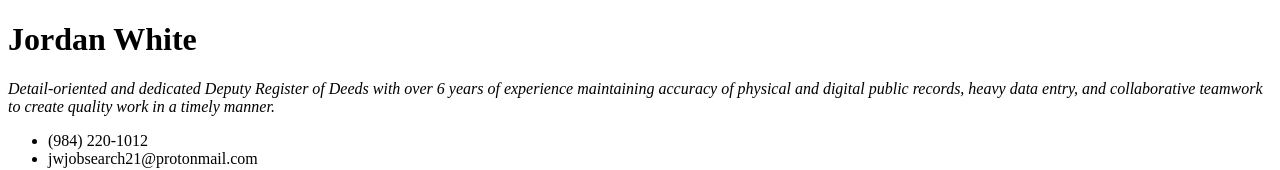
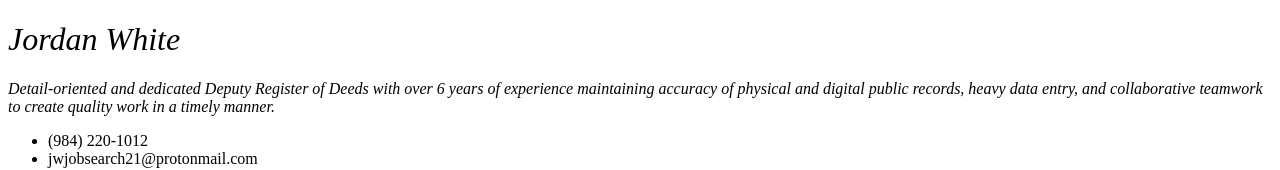
Before and after one commit to Jordan-W2/Jordan-W2.github.io, a plain HTML site: page Resume Project.html in a window 1280 px wide. Shown: the top 170 px of the page. Drawn offline with Linux system fonts and the light colour scheme.

Commit message:
Changed font weight

```diff
--- a/Resume Project.html
+++ b/Resume Project.html
@@ -2,8 +2,9 @@
 <html lang="en">
     <head>
         <style>
-            #MyName {
-                background-color:rgb(145, 202, 221);
+            h1{
+                font-style: italic;
+                font-weight: 500;
             }
         </style>
     </head>
```
